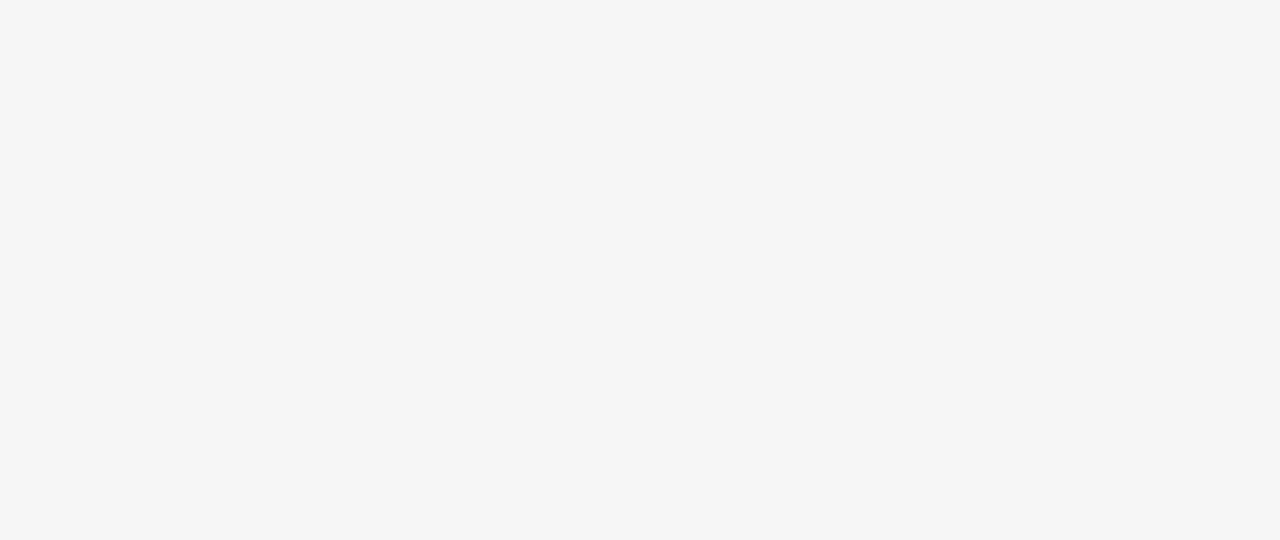
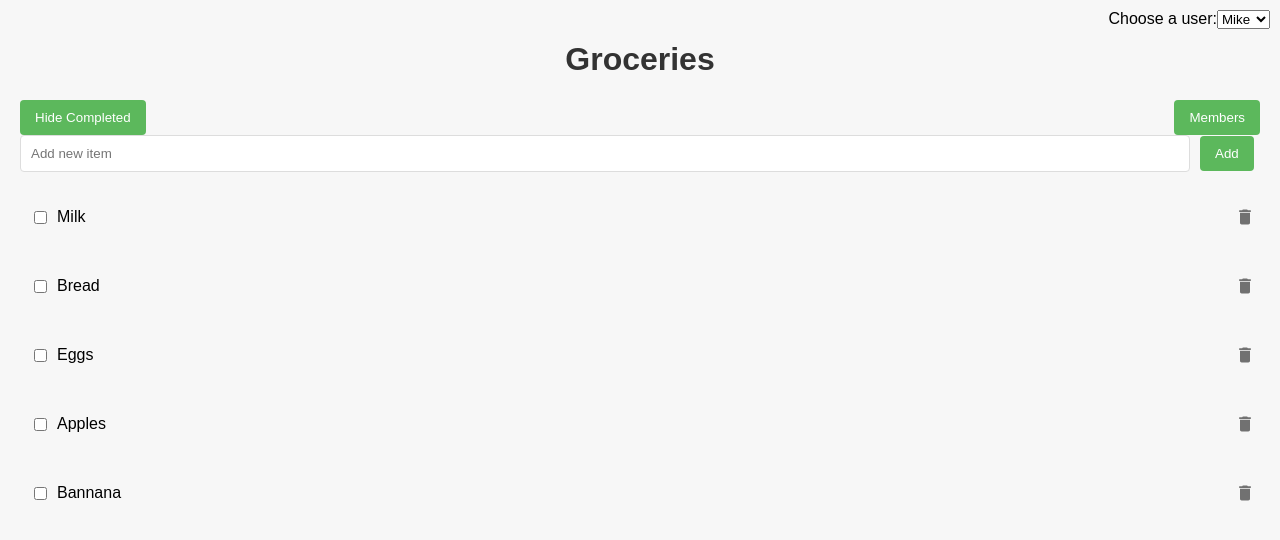
Before and after one commit to Schwable7/uuShoppingList-fe, a React (Create React App) app: page /shoppingList/1 in a window 1280 px wide. Shown: the top 540 px of the page. Built offline with nearby package versions, Linux system fonts and the light colour scheme.

Commit message:
fix routing + items

```diff
--- a/src/index.js
+++ b/src/index.js
@@ -20,11 +20,11 @@ const shoppingLists = [
             {id: 3, name: "John"},
         ],
         items: [
-            {id: 1, name: "Milk"},
-            {id: 2, name: "Bread"},
-            {id: 3, name: "Eggs"},
-            {id: 4, name: "Apples"},
-            {id: 5, name: "Bannana"}
+            {id: 1, text: "Milk"},
+            {id: 2, text: "Bread"},
+            {id: 3, text: "Eggs"},
+            {id: 4, text: "Apples"},
+            {id: 5, text: "Bannana"}
         ]
     }
     ]
@@ -34,13 +34,7 @@ root.render(
             <Routes>
                 <Route path="" element={<App/>}>
                     <Route path="/shoppingList" element={<ShoppingListsView shoppingLists={shoppingLists}/>}/>
-                    <Route path="/shoppingList/:id" render={(props) => {
-                        const shoppingListId = props.match.params.id;
-                        const selectedShoppingList = shoppingLists.find(list => list.id.toString() === shoppingListId);
-                        return selectedShoppingList
-                            ? <ShoppingList shoppingList={selectedShoppingList} />
-                            : <div>Shopping list not found.</div>;
-                    }} />
+                    <Route path="/shoppingList/:id" element={<ShoppingList shoppingLists={shoppingLists} />} />
                 </Route>
             </Routes>
         </BrowserRouter>
--- a/src/routes/ShoppingList.js
+++ b/src/routes/ShoppingList.js
@@ -1,12 +1,17 @@
 import React from "react";
 import ShoppingListDetail from "../bricks/ShoppingListDetail";
+import {useParams} from "react-router-dom";
 
-function ShoppingList({shoppingList}) {
+function ShoppingList({shoppingLists}) {
+
+    let {id} = useParams();
+    const shoppingListId = parseInt(id, 10); // Convert the id to a number
+    const selectedShoppingList = shoppingLists.find(list => list.id === shoppingListId);
 
 
     return (
-        <>
-            <ShoppingListDetail shoppingList={shoppingList} />
+        <>{selectedShoppingList ? (<ShoppingListDetail shoppingList={selectedShoppingList}/>
+        ) : (<h3>Shopping list not found</h3>)}
         </>
     );
 }
```
